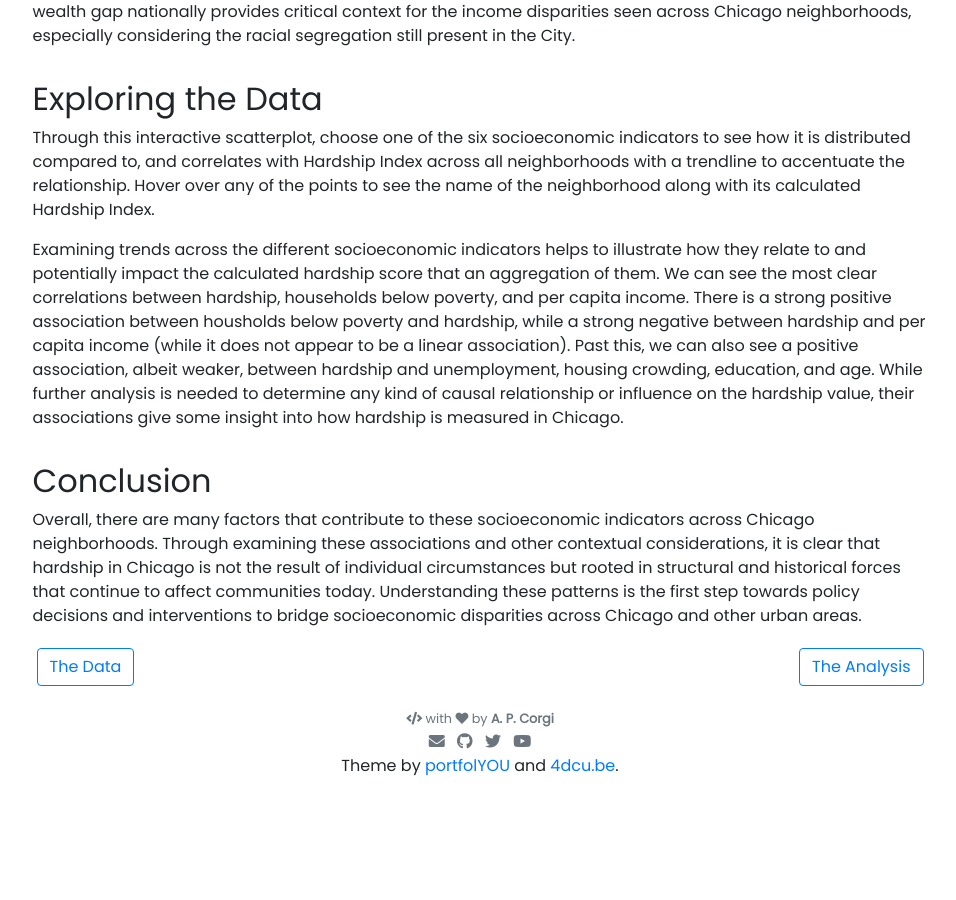
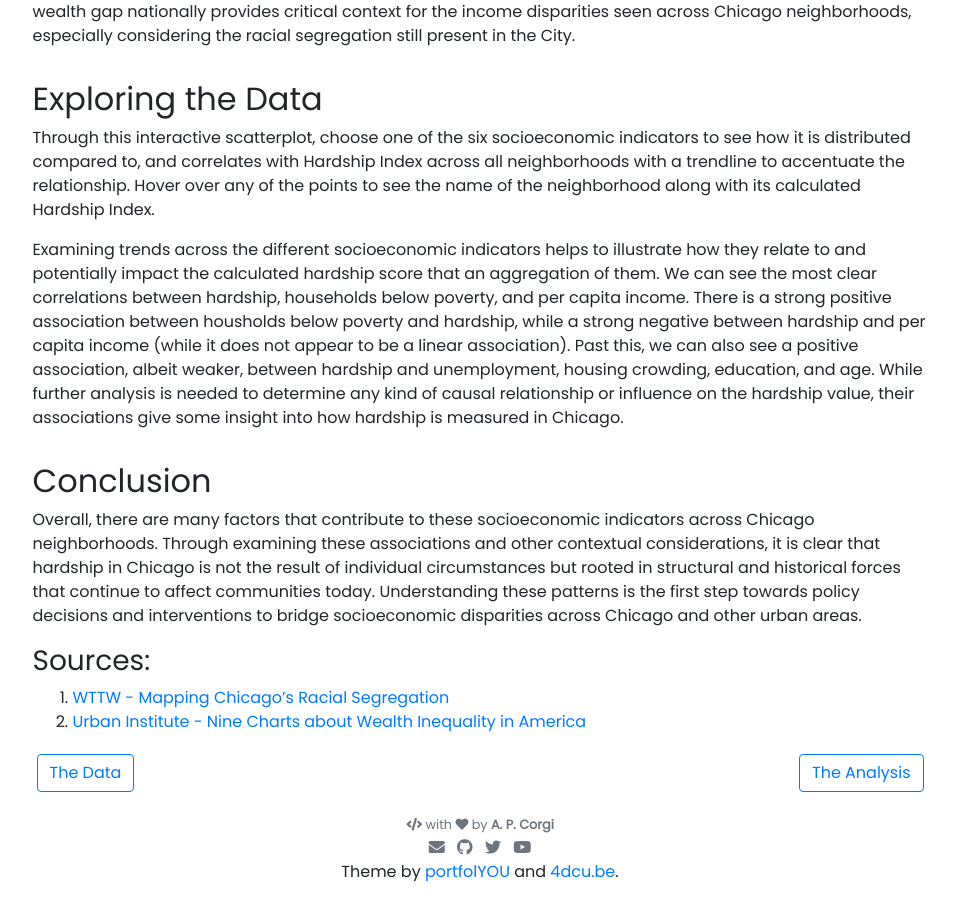
Before and after one commit to lhull3/lhull3.github.io, a Jekyll site: the page built from _projects/chicagohardship.md, in a window 1280 px wide and 900 px high, scrolled down 2152 px. Shown: the whole window, without its empty margins (160-1116 px from the left). Built offline with Jekyll 4.4.1, drawn with Linux system fonts in a browser that asks for light colours; nearby versions of some CDN libraries; before the commit the page ends 2946 px from its top, so only the background shows below that.

Commit message:
troubleshooting

```diff
--- a/_projects/chicagohardship.md
+++ b/_projects/chicagohardship.md
@@ -38,6 +38,11 @@ Examining trends across the different socioeconomic indicators helps to illustra
 
 Overall, there are many factors that contribute to these socioeconomic indicators across Chicago neighborhoods. Through examining these associations and other contextual considerations, it is clear that hardship in Chicago is not the result of individual circumstances but rooted in structural and historical forces that continue to affect communities today. Understanding these patterns is the first step towards policy decisions and interventions to bridge socioeconomic disparities across Chicago and other urban areas.
 
+### Sources:
+
+1. [WTTW - Mapping Chicago's Racial Segregation](https://www.wttw.com/firsthand/segregation/mapping-chicago-racial-segregation)
+2. [Urban Institute - Nine Charts about Wealth Inequality in America](https://apps.urban.org/features/wealth-inequality-charts/)
+
 <div class="left">
 {% include elements/button.html link="https://data.cityofchicago.org/Health-Human-Services/Census-Data-Selected-socioeconomic-indicators-in-C/kn9c-c2s2/about_data" text="The Data" %}
 </div>
```
Also changed, not shown: 2 other files.
